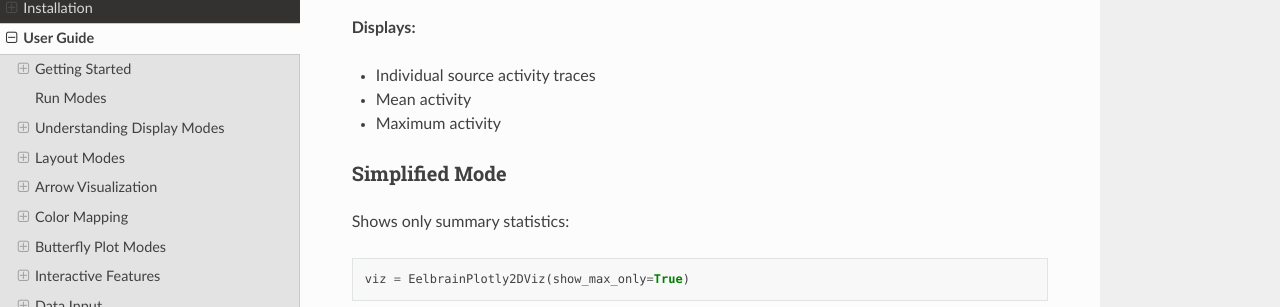
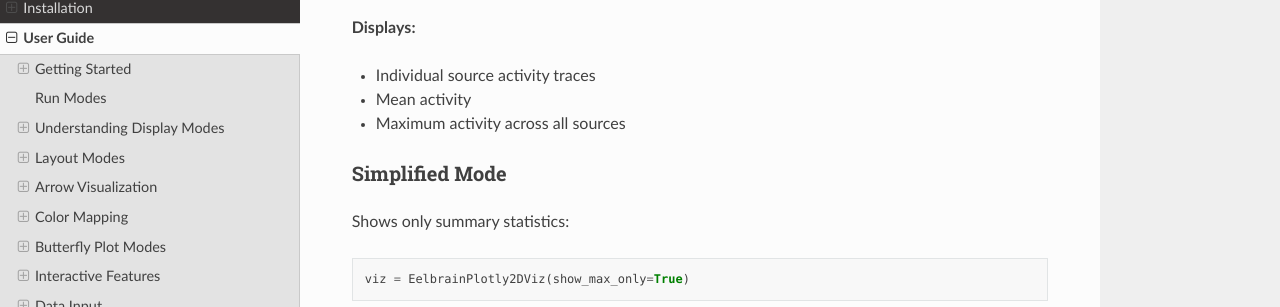
Before and after one commit to liang-bo96/LiveNeuron, a Sphinx documentation site: the page built from docs/user_guide.rst, in a window 1280 px wide and 900 px high, scrolled down 5433 px. Shown: the part 144-451 px from the top of the window. Built offline with Sphinx 7.4.7 and the Read the Docs theme 3.1.0, drawn with Linux system fonts in a browser that asks for light colours; pages that are not in the unit, such as notebooks, are missing from menus.

Commit message:
Update docs/user_guide.rst
Co-authored-by: Christian Brodbeck <christianmbrodbeck@gmail.com>

```diff
--- a/docs/user_guide.rst
+++ b/docs/user_guide.rst
@@ -285,7 +285,7 @@ Shows individual source traces plus statistics:
 
 * Individual source activity traces
 * Mean activity
-* Maximum activity
+* Maximum activity across all sources
 
 Simplified Mode
 ^^^^^^^^^^^^^^^
```
